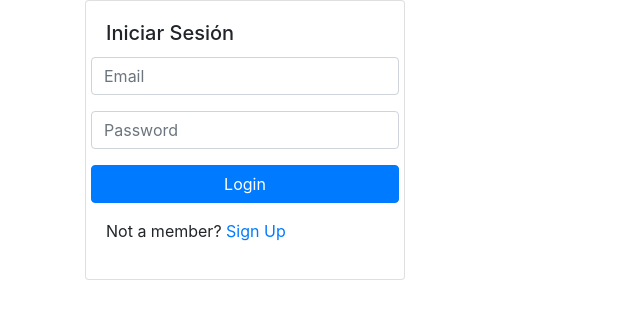
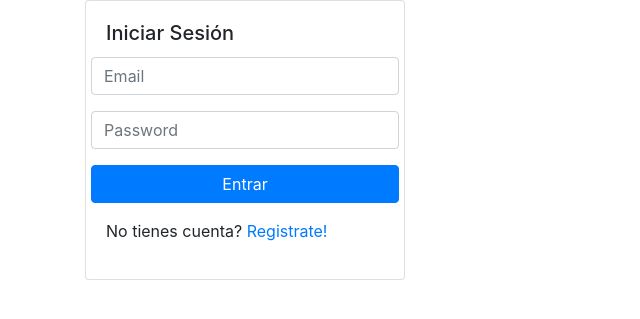
Before and after one commit to marukku98/riddle_abp, a PHP site: page /login.php in a window 1280 px wide. Shown: the top 319 px of the page, without its empty margins (0-640 px from the left). Run offline with PHP 8.4, Linux system fonts and the light colour scheme.

Commit message:
Update php/body/login.php

```diff
--- a/php/body/login.php
+++ b/php/body/login.php
@@ -1,5 +1,6 @@
 <!DOCTYPE html>
 <html>
+
 <head>
     <meta charset="utf-8" />
     <meta http-equiv="X-UA-Compatible" content="IE=edge">
@@ -30,18 +31,19 @@
                 <h5 class="card-title">Iniciar Sesión</h5>
                 <form action="" method="POST">
                     <div class="form-group row">
-                <input type="text" class="form-control col-12"  placeholder="Email" name="email" id="email" required>
+                        <input type="text" class="form-control col-12" placeholder="Email" name="email" id="email"
+                            required>
+                    </div>
+                    <div class="form-group row">
+                        <input type="password" class="form-control col-12" placeholder="Password" name="password" id="password"
+                            required>
                     </div>
 
                     <div class="form-group row">
-                    <input type="password" class="form-control col-12"  placeholder="Password" name="password" id="password" required>
+                        <button type="submit" name="" class="btn btn-primary col-12">Entrar</button>
                     </div>
 
-                <div class="form-group row">
-                    <button type="submit" name="" class="btn btn-primary col-12">Login</button>
-                </div>
-
-                <p>Not a member? <a href="register.php">Sign Up</a></p>
+                    <p>No tienes cuenta? <a href="register.php">Registrate!</a></p>
                 </form>
             </div>
         </div>
```
Lines whose indentation alone changed are shown as unchanged.
